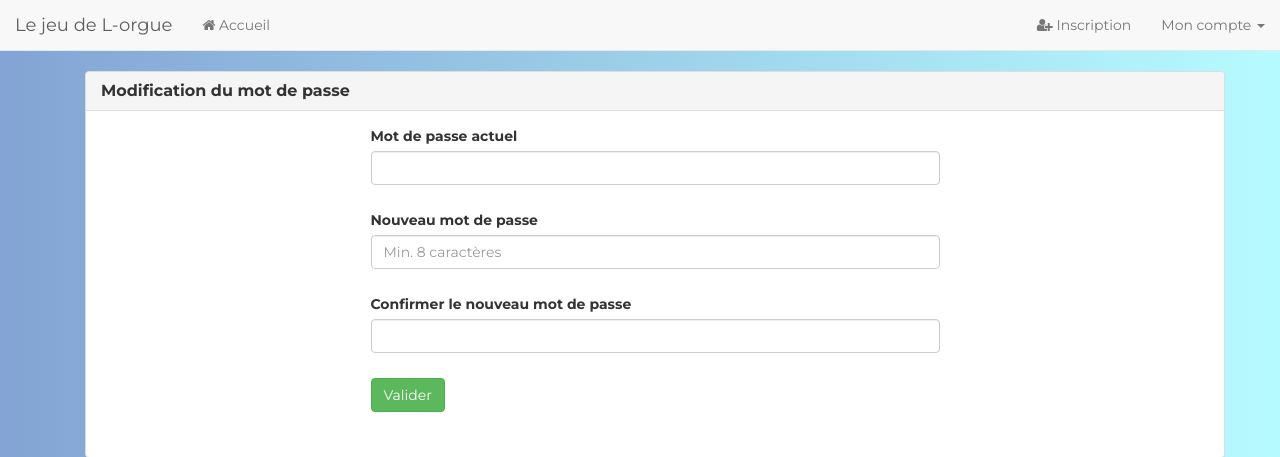
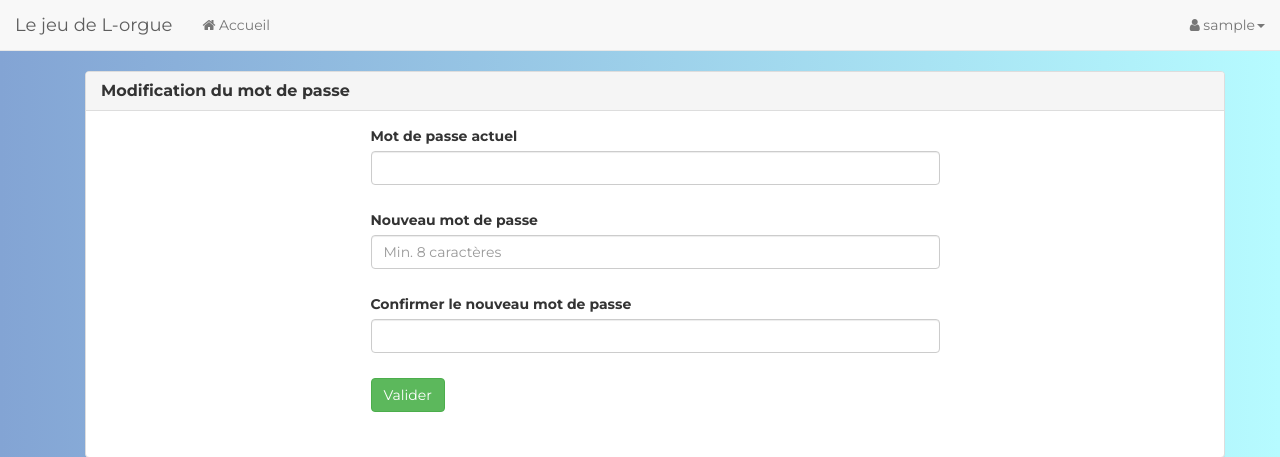
Before and after one commit to colingdc/jeudelorgue, a Flask app: page /change-password in a window 1280 px wide. Shown: the top 457 px of the page. Run offline with Flask 2, Linux system fonts and the light colour scheme; a user stored in the database is signed in; tables that the repository leaves empty hold one stand-in row (values such as "Sample post"); parts of the project's set-up code (start-up, migrations or seed data) failed here and were passed over; some libraries are stand-ins or nearby versions.

Commit message:
Remove inscription link in navbar when logged in

```diff
--- a/app/templates/base.html
+++ b/app/templates/base.html
@@ -87,15 +87,11 @@
 
             </ul>
             <ul class="nav navbar-nav navbar-right">
-                <li>
-                    <a href="/signup">
-                        <span class="fa fa-user-plus" aria-hidden="true"></span>
-                        Inscription
-                    </a>
-                </li>
                 {% if current_user.is_authenticated %}
                 <li class="dropdown">
-                    <a href="#" class="dropdown-toggle" data-toggle="dropdown">Mon compte <b class="caret"></b></a>
+                    <a href="#" class="dropdown-toggle" data-toggle="dropdown">
+                        <span class="fa fa-user" aria-hidden="true"></span>
+                        {{ current_user.username}}<b class="caret"></b></a>
                     <ul class="dropdown-menu">
                         <li>
                             <a href="{{ url_for('main.view_user', user_id=current_user.id) }}">
@@ -105,7 +101,7 @@
                         </li>
                         <li>
                             <a href="{{ url_for('auth.change_password') }}">
-                                <span class="fa fa-pencil" aria-hidden="true"></span>
+                                <span class="fa fa-lock" aria-hidden="true"></span>
                                 Modification du mot de passe
                             </a>
                         </li>
@@ -118,6 +114,12 @@
                     </ul>
                 </li>
                 {% else %}
+                <li>
+                    <a href="/signup">
+                        <span class="fa fa-user-plus" aria-hidden="true"></span>
+                        Inscription
+                    </a>
+                </li>
                 <li>
                     <a href="/login">
                         <span class="fa fa-sign-in" aria-hidden="true"></span>
--- a/app/tournament/views.py
+++ b/app/tournament/views.py
@@ -207,6 +207,7 @@ def create_tournament_draw(tournament_id):
             db.session.add(match)
             db.session.commit()
 
+
         flash("Le tableau du tournoi {} a été créé".format(tournament.name), "info")
         return redirect(url_for(".view_tournament", tournament_id = tournament.id))
     else:
```
